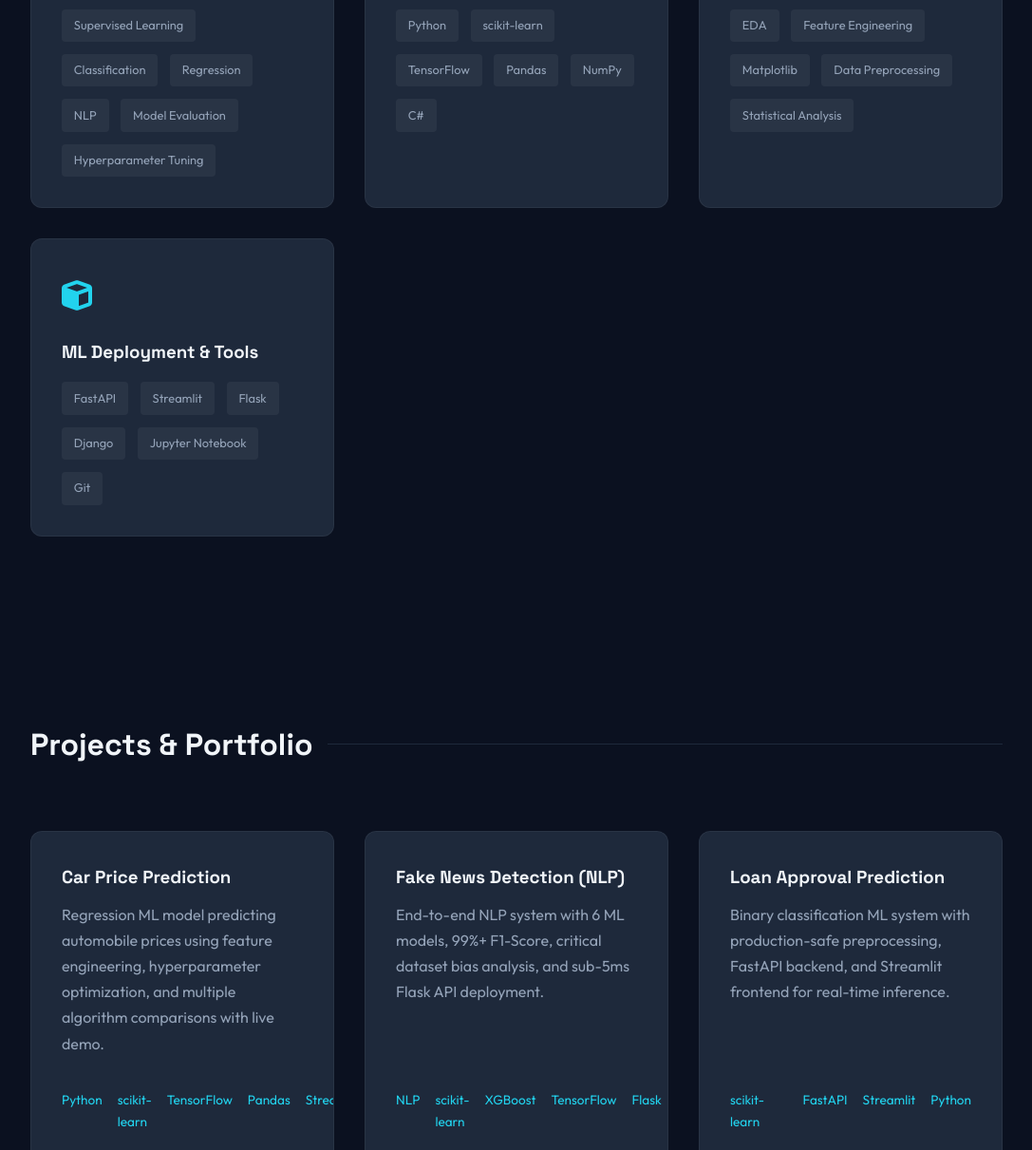
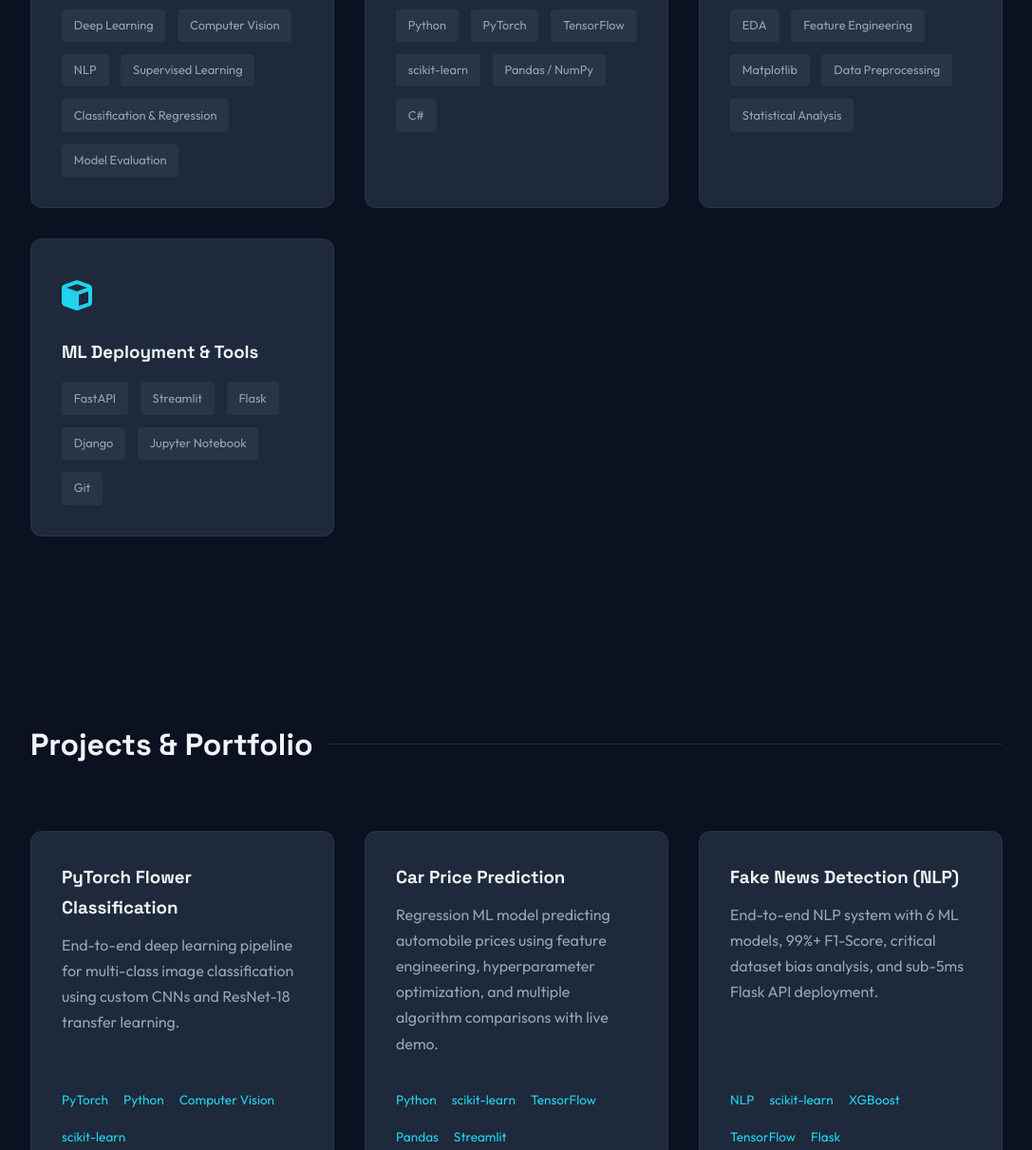
Before and after one commit to MinoliPerera021126/portfolio-minoli-perera, a plain HTML site: page index.html in a window 1280 px wide. Shown: the part 1156-2367 px from the top of the page at 95% size, without its empty margins (96-1183 px from the left). Drawn offline with Linux system fonts and the light colour scheme.

Commit message:
Update index.html

```diff
--- a/index.html
+++ b/index.html
@@ -164,7 +164,7 @@
         }
         .project-content { padding: 2rem; flex: 1; display: flex; flex-direction: column; }
         .project-tech {
-            margin-top: auto; padding-top: 1.5rem; display: flex; gap: 1rem; font-size: 0.85rem; color: var(--accent);
+            margin-top: auto; padding-top: 1.5rem; display: flex; gap: 1rem; font-size: 0.85rem; color: var(--accent); flex-wrap: wrap;
         }
         .project-links { margin-top: 1.5rem; display: flex; gap: 1rem; }
         .icon-link { color: var(--text-muted); font-size: 1.2rem; }
@@ -257,7 +257,7 @@
             <h1>Building Intelligent <br> Systems with ML</h1>
             <p>
                 Hi, I'm <strong>Minoli Perera</strong>. An AI/ML Engineer and Data Science enthusiast.
-                I specialize in machine learning pipelines, predictive models, and intelligent systems with production-ready deployments.
+                I specialize in machine learning pipelines, deep learning models, computer vision, and building intelligent systems with production-ready deployments.
             </p>
             <div class="cta-group">
                 <a href="#contact" class="btn btn-secondary">
@@ -271,7 +271,7 @@
                 <div class="cube-face front"><i class="fas fa-brain"></i></div>
                 <div class="cube-face back"><i class="fas fa-robot"></i></div>
                 <div class="cube-face right"><i class="fab fa-python"></i></div>
-                <div class="cube-face left"><i class="fas fa-chart-line"></i></div>
+                <div class="cube-face left"><i class="fas fa-eye"></i></div>
                 <div class="cube-face top"><i class="fas fa-database"></i></div>
                 <div class="cube-face bottom"><i class="fas fa-code"></i></div>
             </div>
@@ -288,12 +288,12 @@
                 <div class="skill-icon"><i class="fas fa-brain"></i></div>
                 <h3>Machine Learning</h3>
                 <div class="skill-list">
+                    <span class="skill-tag">Deep Learning</span>
+                    <span class="skill-tag">Computer Vision</span>
+                    <span class="skill-tag">NLP</span>
                     <span class="skill-tag">Supervised Learning</span>
-                    <span class="skill-tag">Classification</span>
-                    <span class="skill-tag">Regression</span>
-                    <span class="skill-tag">NLP</span>
+                    <span class="skill-tag">Classification & Regression</span>
                     <span class="skill-tag">Model Evaluation</span>
-                    <span class="skill-tag">Hyperparameter Tuning</span>
                 </div>
             </div>
 
@@ -302,10 +302,10 @@
                 <h3>Languages & Frameworks</h3>
                 <div class="skill-list">
                     <span class="skill-tag">Python</span>
+                    <span class="skill-tag">PyTorch</span>
+                    <span class="skill-tag">TensorFlow</span>
                     <span class="skill-tag">scikit-learn</span>
-                    <span class="skill-tag">TensorFlow</span>
-                    <span class="skill-tag">Pandas</span>
-                    <span class="skill-tag">NumPy</span>
+                    <span class="skill-tag">Pandas / NumPy</span>
                     <span class="skill-tag">C#</span>
                 </div>
             </div>
@@ -343,7 +343,23 @@
             <div class="line"></div>
         </div>
         <div class="project-grid">
+
             <!-- ML/AI Projects (Most Relevant) -->
+            <div class="project-card">
+                <div class="project-content">
+                    <h3>PyTorch Flower Classification</h3>
+                    <p style="color:var(--text-muted); margin: 10px 0;">End-to-end deep learning pipeline for multi-class image classification using custom CNNs and ResNet-18 transfer learning.</p>
+                    <div class="project-tech">
+                        <span>PyTorch</span> <span>Python</span> <span>Computer Vision</span> <span>scikit-learn</span>
+                    </div>
+                    <div class="project-links">
+                        <a href="#" target="_blank" class="icon-link" title="Code">
+                            <i class="fab fa-github"></i>
+                        </a>
+                    </div>
+                </div>
+            </div>
+
             <div class="project-card">
                 <div class="project-content">
                     <h3>Car Price Prediction</h3>
@@ -453,6 +469,7 @@
                     </div>
                 </div>
             </div>
+
         </div>
     </section>
 
```
